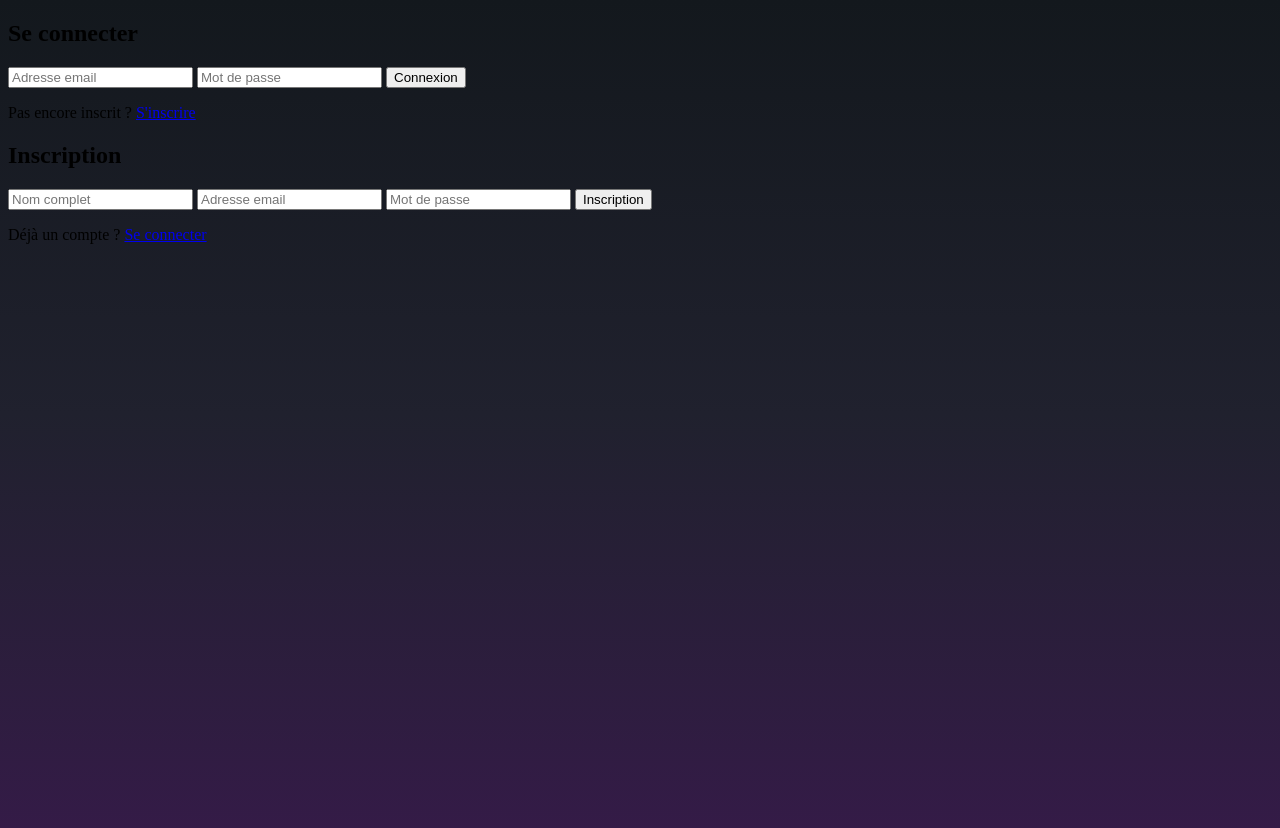
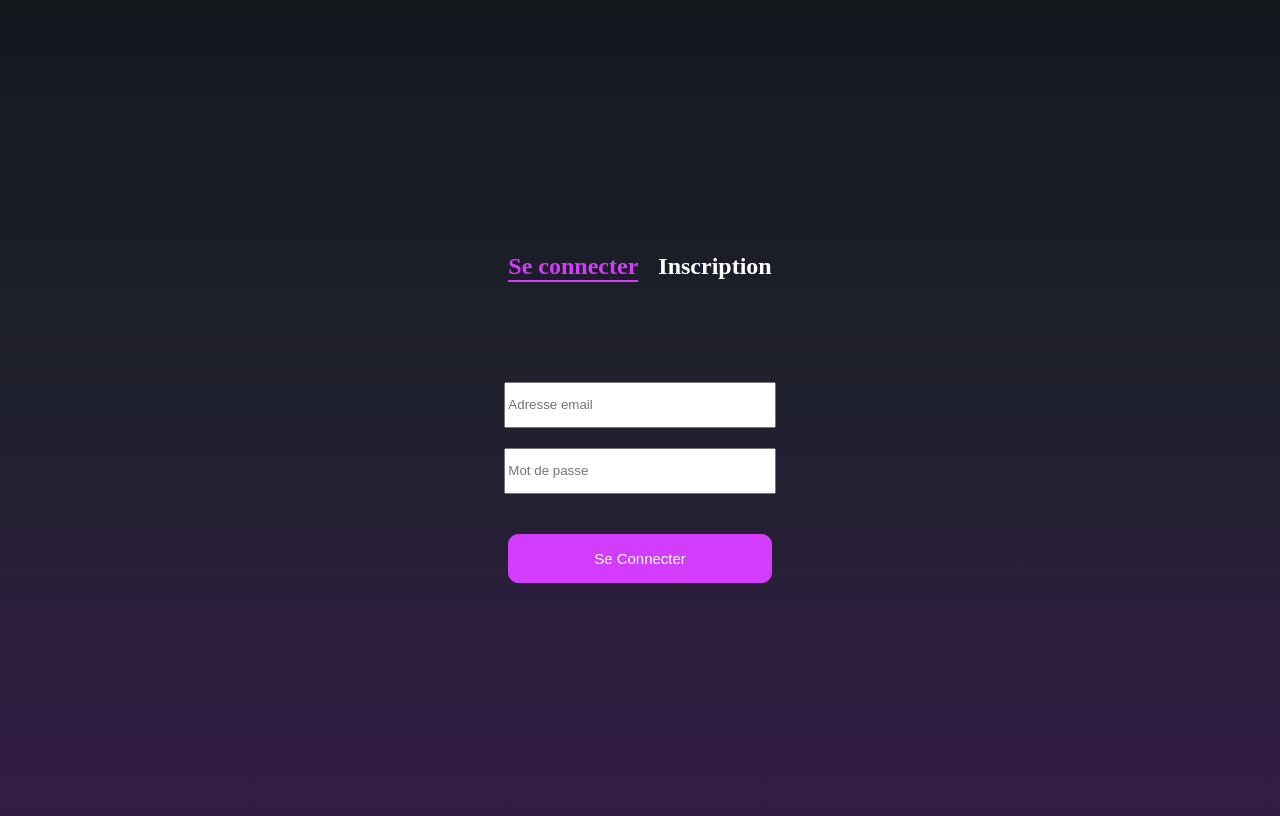
Before and after one commit to ClementGorbatch/TP-ecom, a plain HTML site: page seconnecter.html in a window 1280 px wide. Drawn offline with Linux system fonts and the light colour scheme.

Commit message:
page connection

```diff
--- a/seconnecter.css
+++ b/seconnecter.css
@@ -2,5 +2,68 @@ body{
     background:linear-gradient(#13181d,#20212e,#341b47);
     justify-content: center;
     align-items: center;
+    display: flex;
     height: 100vh;
+    color:white
 }
+.container {
+    display: flex;
+    flex-direction: column;
+    gap: 40px;
+}
+
+
+
+.login-form {
+    width: 100%;
+    display: flex;
+    flex-direction: column;
+    align-items: center;
+    justify-content: center;
+    gap: 20px;
+}
+
+.signup-form {
+    width: 100%;
+    display: flex;
+    flex-direction: column;
+    align-items: center;
+    justify-content: center;
+    gap: 20px;
+}
+
+.header{
+    flex-direction: row;
+    display: flex;
+    gap: 20px;
+}
+
+.hidden{
+    display: none;
+}
+
+button{
+    border: none;
+    padding: 15px 20px;
+    font-size: 15px;
+    border: 1px,solid;
+    color:white;
+    border-color :#d33bfd;
+    background-color: #d33bfd;
+    border-radius: 10px;
+    width: 100%;
+}
+
+input{
+    height: 40px;
+    width: 100%;
+}
+
+
+.border{
+    border-bottom: 2px solid #d33bfd;
+}
+
+.color{
+    color: #d33bfd;
+}
--- a/seconnecter.html
+++ b/seconnecter.html
@@ -8,28 +8,29 @@
 </head>
 <body>
     <div class="container">
-        <div id="login-form">
-            <h2>Se connecter</h2>
-            <input type="email" placeholder="Adresse email" required>
-            <input type="password" placeholder="Mot de passe" required>
-            <button>Connexion</button>
-            <p>Pas encore inscrit ? <a href="#" onclick="toggleForm()">S'inscrire</a></p>
+        <div class="header">
+            <h2 class="connection border color" onclick="seconnecter()">Se connecter</h2>
+            <h2 class="inscription"  onclick="sinscrire()">Inscription</h2>
         </div>
-        <div id="signup-form" class="hidden">
-            <h2>Inscription</h2>
-            <input type="text" placeholder="Nom complet" required>
-            <input type="email" placeholder="Adresse email" required>
-            <input type="password" placeholder="Mot de passe" required>
-            <button>Inscription</button>
-            <p>Déjà un compte ? <a href="#" onclick="toggleForm()">Se connecter</a></p>
+        <div>
+            <a id="texterreur"></a>
+        </div>
+        <div class="login-form">
+            <input id="loginemail" type="email" placeholder="Adresse email" required>
+            <input id="loginmdp" type="password" placeholder="Mot de passe" required>
+        </div>
+        <div class="signup-form hidden">
+            <input id="signupemail" type="email" placeholder="Adresse email" required>
+            <input id="signupmdp" type="password" placeholder="Mot de passe" required>
+            <input id="signupmdp2" type="password" placeholder="Confirmer le mot de passe" required>
+        </div>
+        <div class="boutonconnect">
+            <button id="boutonconnect" onclick="connection()">Se Connecter</button>
         </div>
     </div>
 
-    <script>
-        function toggleForm() {
-            document.getElementById('login-form').classList.toggle('hidden');
-            document.getElementById('signup-form').classList.toggle('hidden');
-        }
-    </script>
+
+    <script src="seconnecter.js"></script>
 </body>
+
 </html>
--- a/seconnecter.js
+++ b/seconnecter.js
@@ -0,0 +1,108 @@
+
+
+function seconnecter() {
+    let inscriptionDiv = document.querySelector(".signup-form");
+    let seconnecterDiv = document.querySelector(".login-form");
+
+    let inscriptionText = document.querySelector(".connection");
+    let seconnecterText = document.querySelector(".inscription");
+
+    inscriptionDiv.classList.add("hidden");
+    seconnecterDiv.classList.remove("hidden");
+
+    inscriptionText.classList.add("border");
+    seconnecterText.classList.remove("border");
+
+    inscriptionText.classList.add("color");
+    seconnecterText.classList.remove("color");
+
+}
+
+function sinscrire() {
+    let inscriptionDiv = document.querySelector(".signup-form");
+    let seconnecterDiv = document.querySelector(".login-form");
+
+    let inscriptionText = document.querySelector(".connection");
+    let seconnecterText = document.querySelector(".inscription");
+
+    inscriptionDiv.classList.remove("hidden");
+    seconnecterDiv.classList.add("hidden");
+
+    inscriptionText.classList.remove("border");
+    seconnecterText.classList.add("border");
+
+    inscriptionText.classList.remove("color");
+    seconnecterText.classList.add("color");
+}
+
+
+function connection() {
+    let inscriptionDiv = document.querySelector(".signup-form");
+
+    if (!inscriptionDiv.classList.contains("hidden")) {
+        let email = document.getElementById("signupemail").value.trim();
+        let password = document.getElementById("signupmdp").value;
+        let confirmPassword = document.getElementById("signupmdp2").value;
+        let texterreur = document.getElementById("texterreur");
+
+        if (email === "" || password === "" || confirmPassword === "") {
+            texterreur.innerHTML = "Veuillez remplir tous les champs !";
+            return;
+        }
+
+        if (password !== confirmPassword) {
+            texterreur.innerHTML = "Les mots de passe ne correspondent pas !";
+            return;
+        }
+
+        let userData = {
+            password: password,
+            connected: 0
+        };
+
+
+        localStorage.setItem(email, JSON.stringify(userData));
+
+        console.log("Utilisateur inscrit avec succès !");
+    } else {
+
+        let email = document.getElementById("loginemail").value;
+        let password = document.getElementById("loginmdp").value;
+        let texterreur = document.getElementById("texterreur");
+
+
+        if (email === "" || password === "") {
+            texterreur.innerHTML = "Veuillez remplir tous les champs !";
+            return;
+        }
+
+
+        let userData = localStorage.getItem(email);
+
+        if (!userData) {
+            texterreur.innerHTML = "Aucun compte trouvé avec cet email !";
+            return;
+        }
+
+
+        let user = JSON.parse(userData);
+
+
+        if (user.password !== password) {
+            texterreur.innerHTML = "Mot de passe incorrect !";
+            return;
+        }
+
+
+        user.connected = 1;
+        localStorage.setItem(email, JSON.stringify(user));
+
+        console.log("Connexion réussie !");
+        texterreur.innerHTML = "Connexion réussie !";
+
+
+        setTimeout(() => {
+            window.location.href = "dashboard.html";
+        }, 1000);
+    }
+}
```
